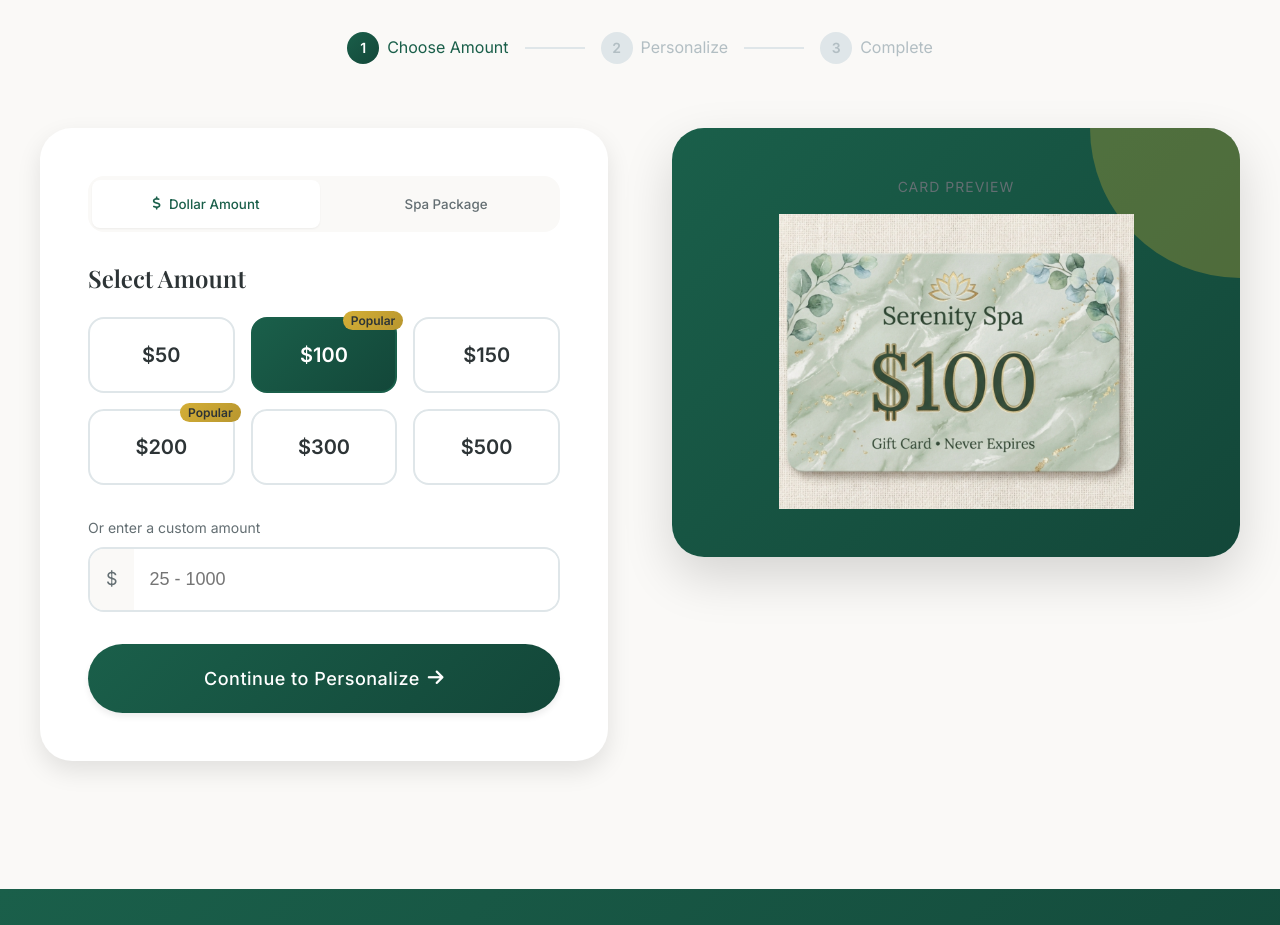
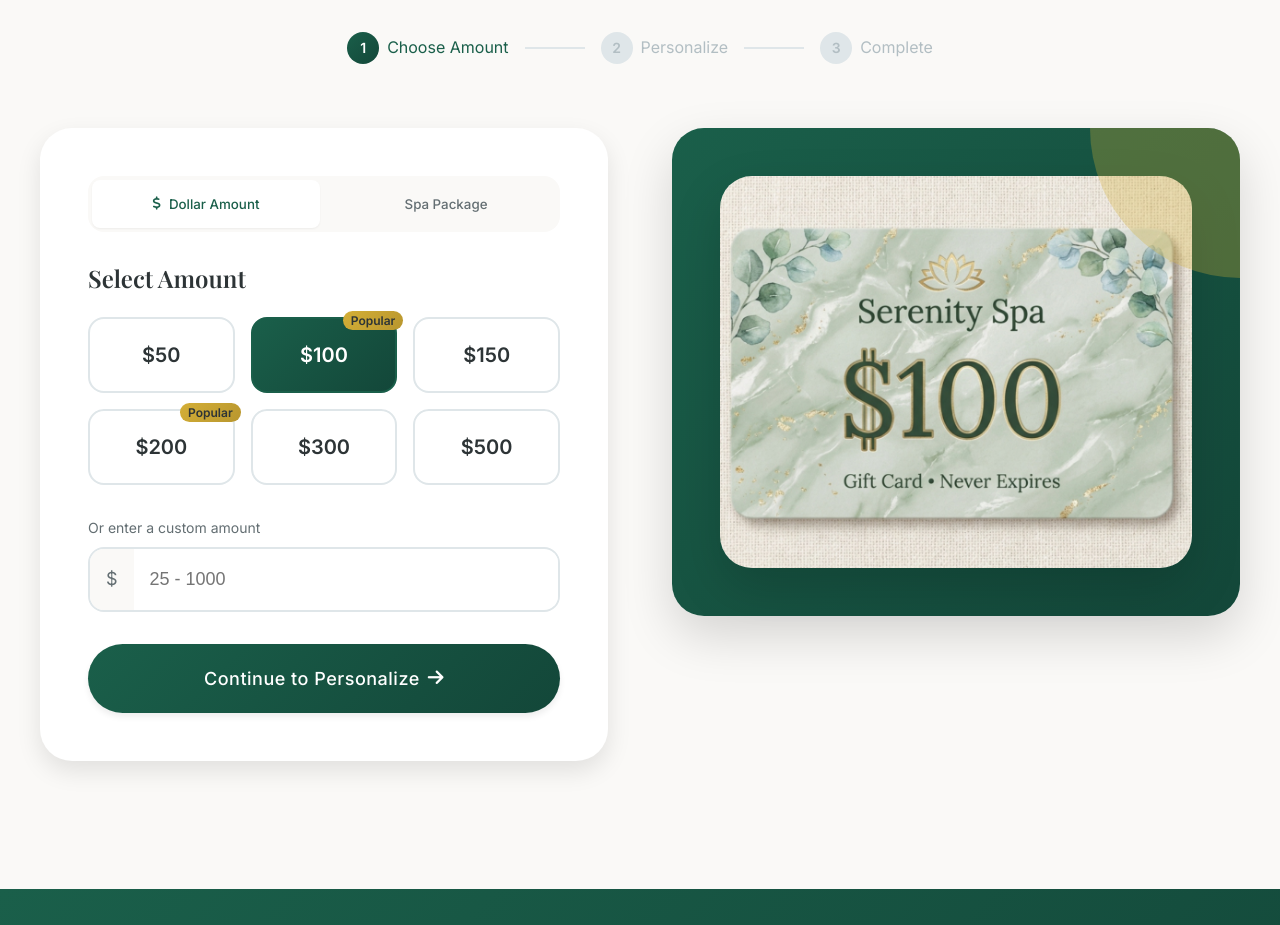
Before and after one commit to SnigdhaKumari-cloud/Spa-website, a React (Vite) app: page /gift-cards in a window 1280 px wide. Shown: the part 860-1785 px from the top of the page. Built offline with nearby package versions, Linux system fonts and the light colour scheme.

Commit message:
Remove green background container and label from gift card preview

```diff
--- a/src/pages/GiftCards.tsx
+++ b/src/pages/GiftCards.tsx
@@ -374,24 +374,20 @@ export default function GiftCards(): JSX.Element {
                             </div>
 
                             {/* Right Side - Card Preview */}
-                            <div className="gift-card-preview reveal">
-                                <div className="preview-label">Card Preview</div>
-                                <div className="gift-card" style={{
-                                    backgroundImage: `url(${sageMarbleBgFinal})`,
-                                    backgroundSize: 'contain',
-                                    backgroundPosition: 'center',
-                                    backgroundRepeat: 'no-repeat',
-                                    backgroundColor: 'transparent',
-                                    boxShadow: 'none',
-                                    border: 'none',
-                                    padding: 0
-                                }}>
-                                    {/* Substantially simplified to match the user's "same nothing else" request */}
-                                    <div className="gift-card-inner" style={{ opacity: 0 }}>
-                                        {/* Hidden elements to maintain accessibility or structure if needed */}
-                                        ${getFinalAmount()}
-                                    </div>
-                                </div>
+                            <div className="gift-card-preview reveal" style={{ display: 'flex', alignItems: 'center', justifyContent: 'center' }}>
+                                <img
+                                    src={sageMarbleBgFinal}
+                                    alt="Gift Card Preview"
+                                    style={{
+                                        width: '100%',
+                                        maxWidth: '600px',
+                                        height: 'auto',
+                                        borderRadius: 'var(--radius-2xl)',
+                                        boxShadow: 'var(--shadow-xl)'
+                                    }}
+                                />
+                                {/* Hidden for logic/accessibility */}
+                                <div style={{ display: 'none' }}>${getFinalAmount()}</div>
                             </div>
                         </div>
                     </div>
```
